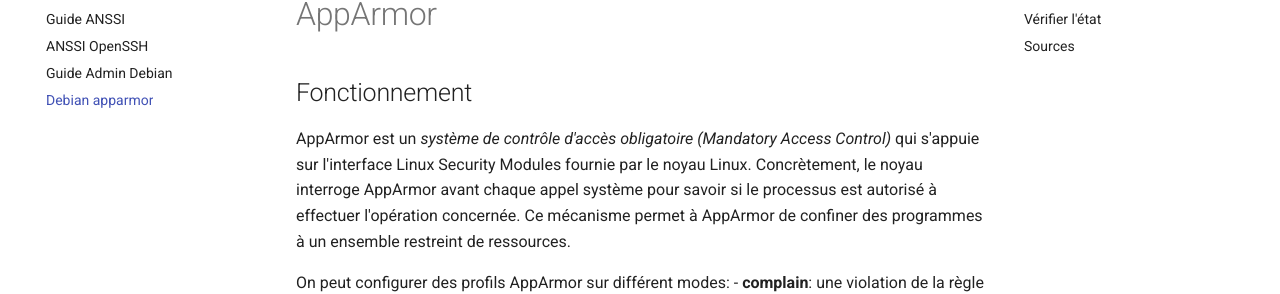
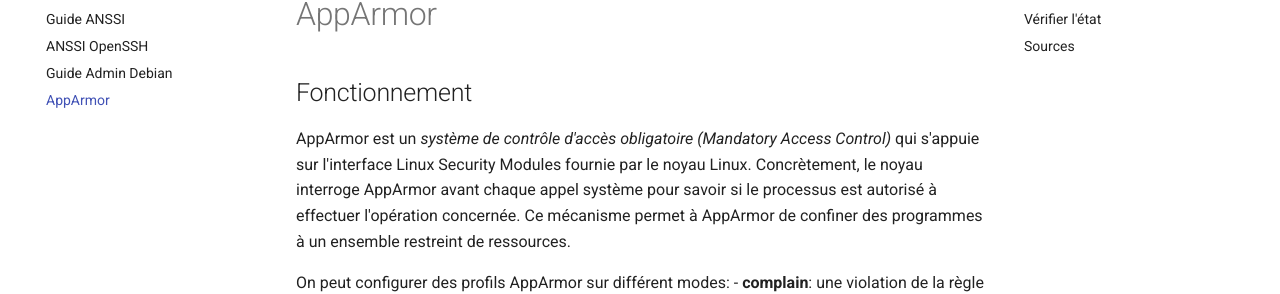
Before and after one commit to B1aSst/wiki-hardening-linux, an MkDocs documentation site: the page built from docs/hardening/apparmor.md, in a window 1280 px wide. Shown: the part 194-488 px from the top of the page. Built offline with MkDocs 1.6.1 and Material for MkDocs 9.7.7, drawn with Linux system fonts in a browser that asks for light colours.

Commit message:
add apparmor navbar

```diff
--- a/mkdocs.yml
+++ b/mkdocs.yml
@@ -16,7 +16,7 @@ nav:
       - Guide ANSSI: ./hardening/guide-anssi.md
       - ANSSI OpenSSH: ./hardening/anssi-openssh.md
       - Guide Admin Debian: ./hardening/guide-admin-debian.md
-      - Debian apparmor: ./hardening/debian-apparmor.md
+      - AppArmor: ./hardening/apparmor.md
 markdown_extensions:
   - admonition
   - pymdownx.highlight
```
Also changed, not shown: docs/hardening/apparmor.md (renamed from docs/hardening/debian-apparmor.md), 1 other file.
